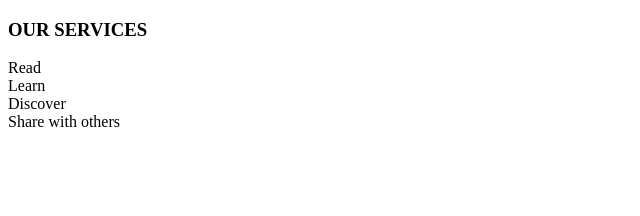
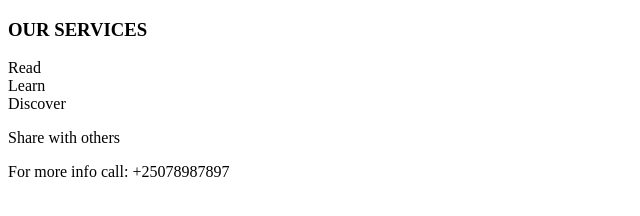
Before and after one commit to UmutesiMMA/Git-Redo, a plain HTML site: page services.html in a window 1280 px wide. Shown: the whole page, without its empty margins (0-640 px from the left). Drawn offline with Linux system fonts and the light colour scheme.

Commit message:
share with others div to p

```diff
--- a/services.html
+++ b/services.html
@@ -11,7 +11,10 @@
         <div>Read</div>
         <div>Learn</div>
         <div>Discover</div>
-        <div>Share with others</div>
+        <p>Share with others</p>
+    </div>
+    <div>
+        <p>For more info call: +25078987897</p>
     </div>
 </body>
 </html>
```
